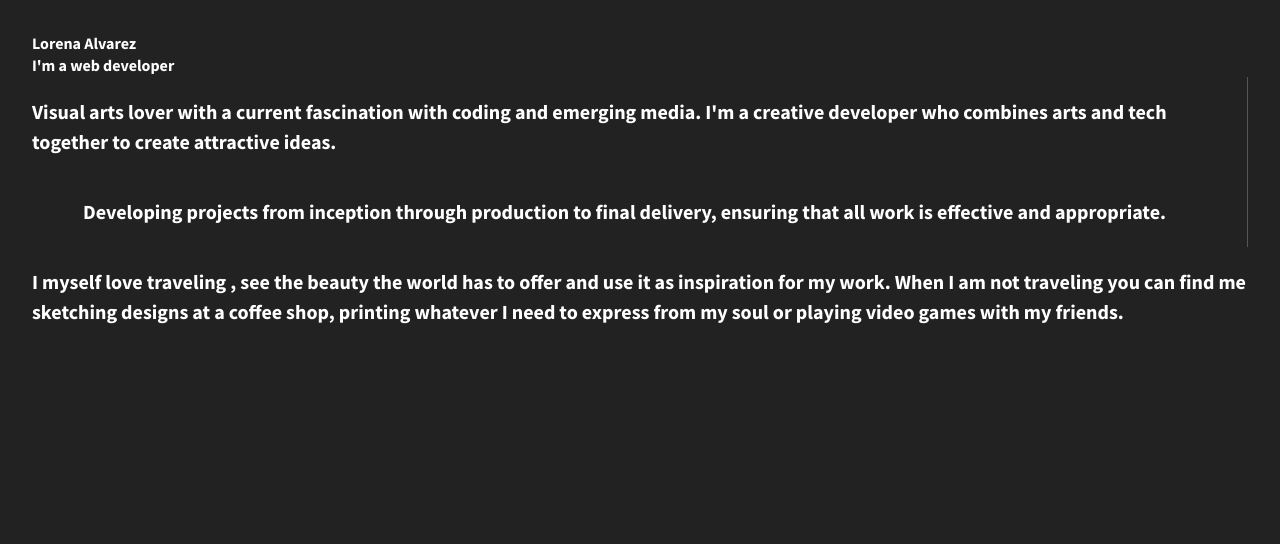
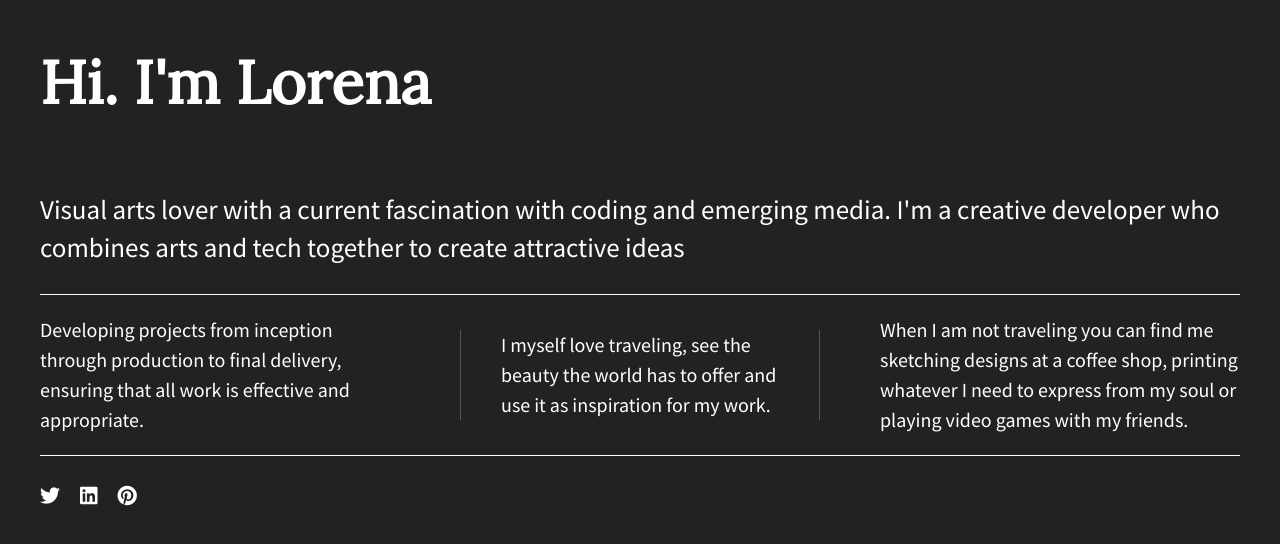
Before and after one commit to lenatheque/flexbox-website, a plain HTML site: page index.html in a window 1280 px wide. Drawn offline with nearby package versions, Linux system fonts and the light colour scheme.

Commit message:
adding files

```diff
--- a/css/main.css
+++ b/css/main.css
@@ -104,37 +104,63 @@ html {
 
 body {
     font-family: 'Source Sans Pro', sans-serif;
-  font-weight: 700;
-  padding: 2em;
+    padding: 0em 2em;
+    font-size: 1.25em;
     color: #fff;
-  height: 100%;
+    display: flex;
+    justify-content: center;
 }
 
-.wrapper {
+.flex-container {
     display: flex;
     flex-flow: row wrap;
     justify-content: space-between;
-  align-items: center;
+    max-width: 1200px;
 }
 
-.div-1, .div-2, .div-3 {
+p span {
+    font-family: 'Lora', sans-serif;
+}
+
+header,
+footer {
+    width: 100%;
+    display: flex;
+    justify-content: flex-start;
+}
+
+header h1 {
+    font-family: 'Lora', sans-serif;
+    font-size: 3em;
+}
+
+main {
+    width: 100%;
+    display: flex;
+    justify-content: center;
+    border-bottom: 1px solid #fff;
+}
+
+main p {
+    font-size: 1.35em;
+}
+
+.flex-items {
     display: flex;
     justify-content: center;
     align-items: center;
-  color: #fff;
     line-height: 1.5em;
-  font-size: 1.25em;
-  /* width: 30%; */
-  height: auto;
+    font-size: 1em;
+    border-bottom: 1px solid #555;
 }
 
-.wrapper span {
-  font-family: 'Lora', sans-serif;
-  font-size: 1.3em;
+footer {
+    border-top: 1px solid #fff;
 }
 
-
-
+footer i {
+    padding: 30px 20px 0 0;
+}
 
 /* ==========================================================================
    Helper classes
@@ -202,8 +228,10 @@ body {
 
 .clearfix:before,
 .clearfix:after {
-    content: " "; /* 1 */
-    display: table; /* 2 */
+    content: " ";
+    /* 1 */
+    display: table;
+    /* 2 */
 }
 
 .clearfix:after {
@@ -216,14 +244,22 @@ body {
    Modify as content requires.
    ========================================================================== */
 
-@media all and (min-width: 1200px) {
-    .div-1, .div-2, .div-3 {
-      flex-basis: 30%;
+@media all and (max-width: 768px) {
+    body {
+        padding: 1em;
+    }
 }
 
-    .div-1, .div-2 {
+@media (min-width: 1200px) {
+    .flex-items {
+        flex-basis: 30%;
+        border-bottom: none;
+    }
+
+    #div-2 p {
+        border-left: 1px solid #555;
         border-right: 1px solid #555;
-      padding-right: 30px;
+        padding: 0 40px;
     }
 }
 
@@ -241,11 +277,13 @@ body {
    ========================================================================== */
 
 @media print {
+
     *,
     *:before,
     *:after {
         background: transparent !important;
-        color: #000 !important; /* Black prints faster:
+        color: #000 !important;
+        /* Black prints faster:
                                    http://www.sanbeiji.com/archives/953 */
         box-shadow: none !important;
         text-shadow: none !important;
@@ -257,11 +295,11 @@ body {
     }
 
     a[href]:after {
-        content: " (" attr(href) ")";
+        content: " ("attr(href) ")";
     }
 
     abbr[title]:after {
-        content: " (" attr(title) ")";
+        content: " ("attr(title) ")";
     }
 
     /*
--- a/index.html
+++ b/index.html
@@ -3,7 +3,7 @@
   <head>
     <meta charset="utf-8" />
     <meta http-equiv="x-ua-compatible" content="ie=edge" />
-    <title>A little about me.</title>
+    <title></title>
     <meta name="description" content="" />
     <meta name="viewport" content="width=device-width, initial-scale=1" />
 
@@ -17,6 +17,12 @@
       href="https://fonts.googleapis.com/css?family=Lora|Source+Sans+Pro:400,700"
       rel="stylesheet"
     />
+    <link
+      rel="stylesheet"
+      href="https://use.fontawesome.com/releases/v5.5.0/css/all.css"
+      integrity="sha384-B4dIYHKNBt8Bc12p+WXckhzcICo0wtJAoU8YZTY5qE0Id1GSseTk6S+L3BlXeVIU"
+      crossorigin="anonymous"
+    />
   </head>
   <body>
     <!--[if lt IE 8]>
@@ -29,32 +35,40 @@
 
     <!-- Add your site or application content here -->
     <section class="flex-container">
-      <header>Lorena Alvarez</header>
-      <main>I'm a web developer</main>
-
-      <div class="div-1">
+      <header>
+        <h1>Hi. I'm Lorena</h1>
+      </header>
+      <main>
         <p>
-          Visual arts lover with a current fascination with
-          <span>coding</span> and emerging media. I'm a creative developer who
-          combines arts and tech together to create attractive ideas.
+          Visual arts lover with a current fascination with coding and emerging
+          media. I'm a creative developer who combines arts and tech together to
+          create attractive ideas
+        </p>
+      </main>
+      <div id="div-1" class="flex-items">
+        <p>
+          Developing projects from inception through production to final
+          delivery, ensuring that all work is effective and appropriate.
         </p>
       </div>
-      <div class="div-2">
+      <div id="div-2" class="flex-items">
         <p>
-          Developing projects from inception through production to final
-          delivery, ensuring that all work is
-          <span>effective and appropriate.</span>
+          I myself love traveling, see the beauty the world has to offer and use
+          it as inspiration for my work.
         </p>
       </div>
-      <div class="div-3">
+      <div id="div-3" class="flex-items">
         <p>
-          I myself love <span>traveling </span>, see the beauty the world has to
-          offer and use it as inspiration for my work. When I am not traveling
-          you can find me sketching designs at a coffee shop, printing whatever
-          I need to express from my soul or playing video games with my friends.
+          When I am not traveling you can find me sketching designs at a coffee
+          shop, printing whatever I need to express from my soul or playing
+          video games with my friends.
         </p>
       </div>
-      <footer></footer>
+      <footer>
+        <i class="fab fa-twitter"></i>
+        <i class="fab fa-linkedin"></i>
+        <i class="fab fa-pinterest"></i>
+      </footer>
     </section>
 
     <script src="https://ajax.googleapis.com/ajax/libs/jquery/1.11.3/jquery.min.js"></script>
```
Lines whose indentation alone changed are shown as unchanged.
